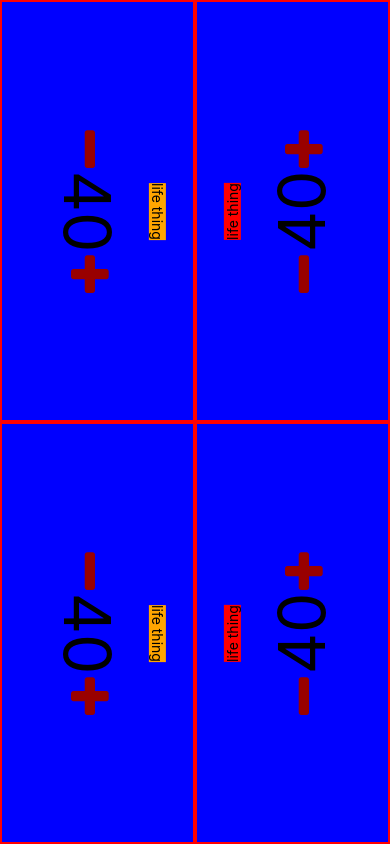
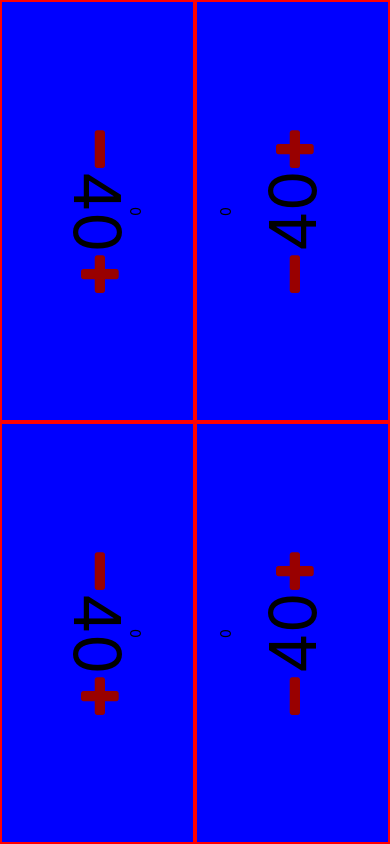
Before and after one commit to Mctripp/mtg-life-counter, a React Native app: screen / in a window 390 px wide. Built offline with nearby package versions, Linux system fonts and the light colour scheme.

Commit message:
Fix difference counter

```diff
--- a/App.js
+++ b/App.js
@@ -9,47 +9,60 @@ export default function App() {
       <View style={styles.halfContainer}>
         <LifeTotal
           side='left'
+          initLife={40}
         />
         <LifeTotal
           side='right'
+          initLife={40}
         />
       </View>
       <View style={styles.halfContainer}>
         <LifeTotal
           side='left'
+          initLife={40}
         />
         <LifeTotal
           side='right'
+          initLife={40}
         />
       </View>
     </View>
   );
 }
 
-const LifeTotal = ({ side }) => {
-  const [total, setTotal] = useState(40)
-  let timer = useRef(null)
+const LifeTotal = ({ side, initLife }) => {
+  const [total, setTotal] = useState(initLife)
+  const [diff, setDiff] = useState(0)
+  let lifeTimer = useRef(null)
+  let diffTimer = useRef(null)
   const addOne = () => {
+    clearTimeout(diffTimer.current)
+    setDiff(prevDiff => prevDiff + 1)
     setTotal(prevTotal => prevTotal + 1)
   }
   const subtractOne = () => {
+    clearTimeout(diffTimer.current)
+    setDiff(prevDiff => prevDiff - 1)
     setTotal(prevTotal => prevTotal - 1)
   }
   const longAdd = () => {
+    clearTimeout(diffTimer.current)
     setTotal(prevTotal => prevTotal + 1)
-    timer.current = setTimeout(() => longAdd(), 100)
+    setDiff(prevDiff => prevDiff + 1)
+    lifeTimer.current = setTimeout(() => longAdd(), 100)
   }
   const longSubtract = () => {
+    clearTimeout(diffTimer.current)
     setTotal(prevTotal => prevTotal - 1)
-    timer.current = setTimeout(() => longSubtract(), 100)
+    setDiff(prevDiff => prevDiff - 1)
+    lifeTimer.current = setTimeout(() => longSubtract(), 100)
   }
   const stopTimer = () => {
-    clearTimeout(timer.current)
-    console.log('stopTimer hit')
+    clearTimeout(lifeTimer.current)
+    diffTimer.current = setTimeout(() => setDiff(0), 1800)
   }
   return side === 'left' ? (
     <View style={styles.quarterContainer}>
-      <View style={styles.bufferView}/>
       <Pressable
         onPress={subtractOne}
         onLongPress={longSubtract}
@@ -66,13 +79,13 @@ const LifeTotal = ({ side }) => {
         <Icon style={styles.touchy} name="plus" size={20} color="#900" />
       </Pressable>
       <View style={styles.leftDiffView}>
-        <Text style={styles.leftDiffText}>life thing</Text>
+        <Text style={styles.leftDiffText}>{diff > 0 ? '+' : ''}{diff}</Text>
       </View>
     </View>
   ) : (
     <View style={styles.quarterContainer}>
       <View style={styles.rightDiffView}>
-        <Text style={styles.rightDiffText}>life thing</Text>
+        <Text style={styles.rightDiffText}>{diff > 0 ? '+' : ''}{diff}</Text>
       </View>
       <Pressable
         onPress={addOne}
@@ -89,7 +102,6 @@ const LifeTotal = ({ side }) => {
       >
         <Icon style={styles.touchy} name="minus" size={20} color="#900" />
       </Pressable>
-      <View style={styles.bufferView}/>
     </View>
   )
 }
@@ -123,17 +135,18 @@ const styles = StyleSheet.create({
       { rotate: '90deg' }
     ]
   },
-  leftDiffView: {
+  rightDiffView: {
+    position: 'absolute',
     height: '100%',
     justifyContent: 'center',
-    alignItems: 'flex-end'
+    alignItems: 'flex-end',
+    paddingRight: '70%'
   },
   leftDiffText: {
     textAlign: 'center',
     transform: [
       { rotate: '90deg' }
-    ],
-    backgroundColor: 'orange'
+    ]
   },
   rightText: {
     fontSize: 64,
@@ -141,17 +154,18 @@ const styles = StyleSheet.create({
       { rotate: '-90deg' }
     ]
   },
-  rightDiffView: {
+  leftDiffView: {
+    position: 'absolute',
     height: '100%',
     justifyContent: 'center',
-    alignItems: 'flex-end'
+    alignItems: 'flex-end',
+    paddingLeft: '40%'
   },
   rightDiffText: {
     textAlign: 'center',
     transform: [
       { rotate: '-90deg' }
-    ],
-    backgroundColor: 'red'
+    ]
   },
   touchy: {
     fontSize: 48,
@@ -159,8 +173,7 @@ const styles = StyleSheet.create({
       { rotate: '90deg' }
     ]
   },
-  bufferView: {
-    height: '100%',
-    width: '20%'
+  invis: {
+    display: 'none'
   }
 });
```
